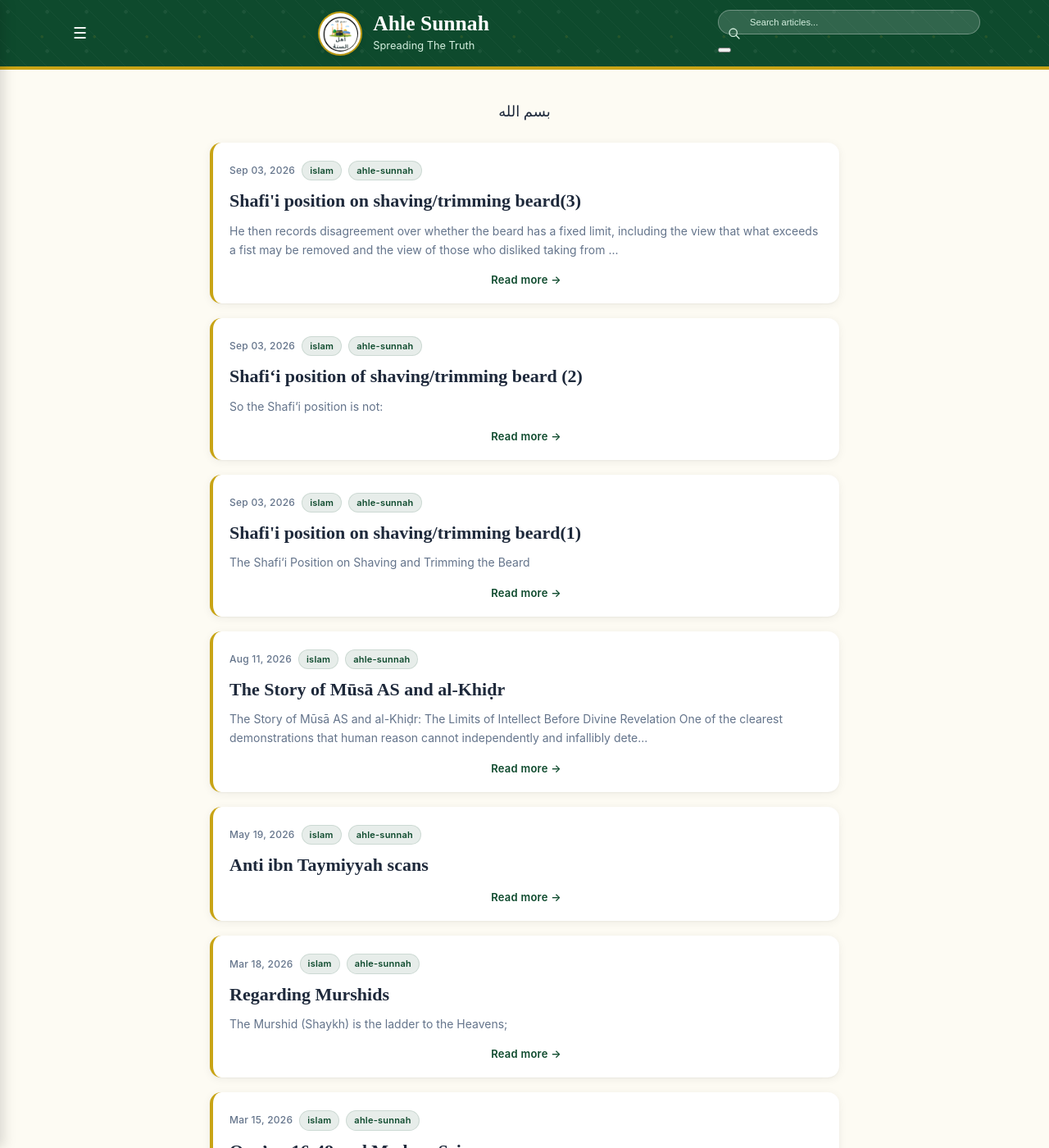
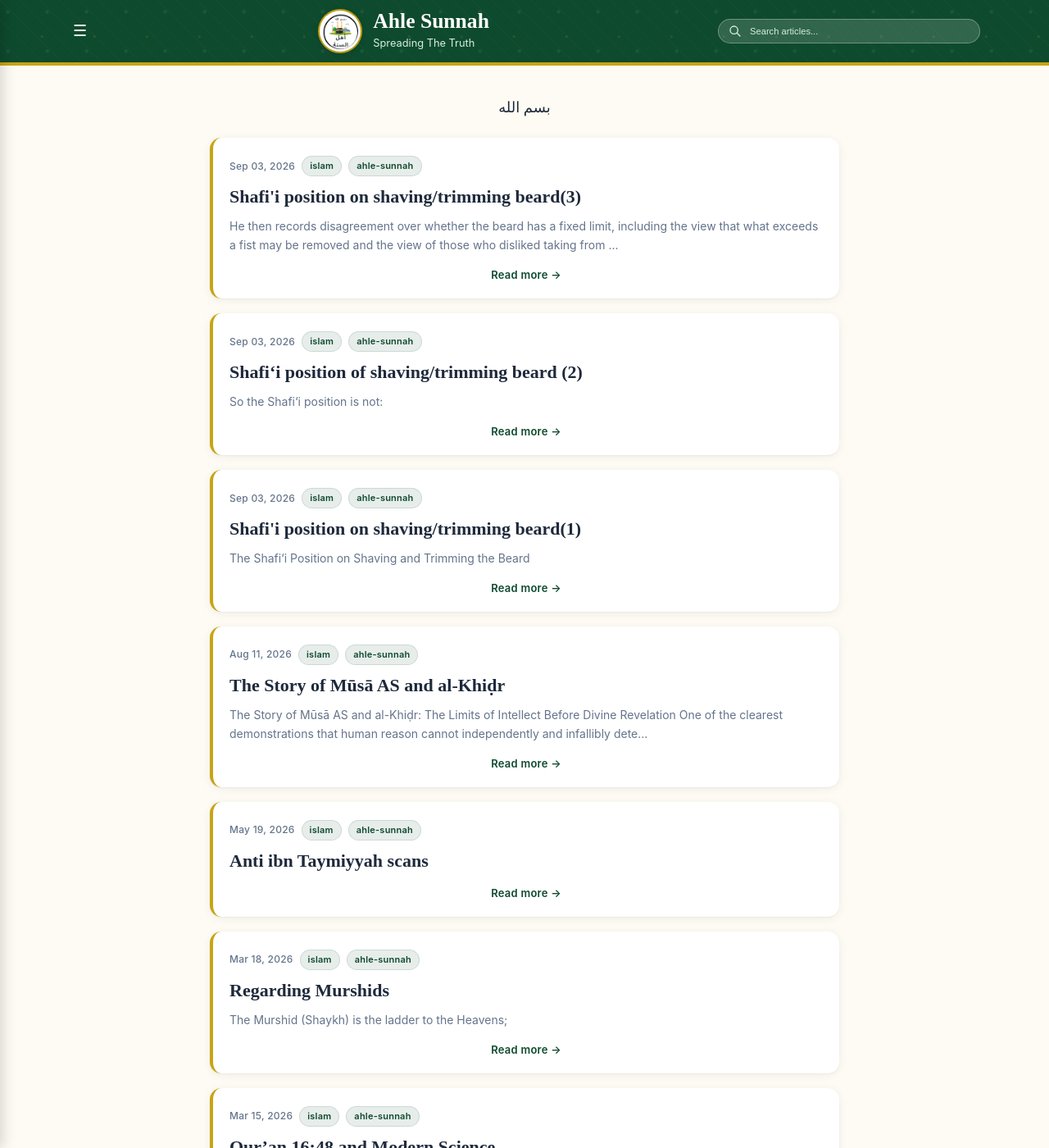
Before and after one commit to Fali17/ahlesunnah, a Jekyll site: the page built from index.html, in a window 1280 px wide and 1400 px high. Shown: the whole window at 82% size. Built offline with Jekyll 4.4.1, drawn with Linux system fonts in a browser that asks for light colours; the list of posts is cut into pages by our own code.

Commit message:
Update main.css

```diff
--- a/assets/css/main.css
+++ b/assets/css/main.css
@@ -634,3 +634,33 @@
   line-height: 1.5;
   font-size: 1rem; /* Highly legible touch target size */
 }
+
+/* Style adjustment converting the search icon element to a pointer trigger */
+.search-button {
+  position: absolute;
+  left: 0;
+  top: 0;
+  height: 100%;
+  width: 42px;
+  background: transparent;
+  border: none;
+  cursor: pointer;
+  display: flex;
+  align-items: center;
+  justify-content: center;
+  padding: 0;
+  outline: none;
+}
+
+.search-button:focus-visible {
+  outline: 2px dashed var(--accent);
+  border-radius: 20px 0 0 20px;
+}
+
+/* Remove default layout conflicts from old icon mapping tags */
+.search-icon {
+  position: static !important;
+  transform: none !important;
+  color: #d4efdf;
+  font-size: 0.95rem;
+}
```
